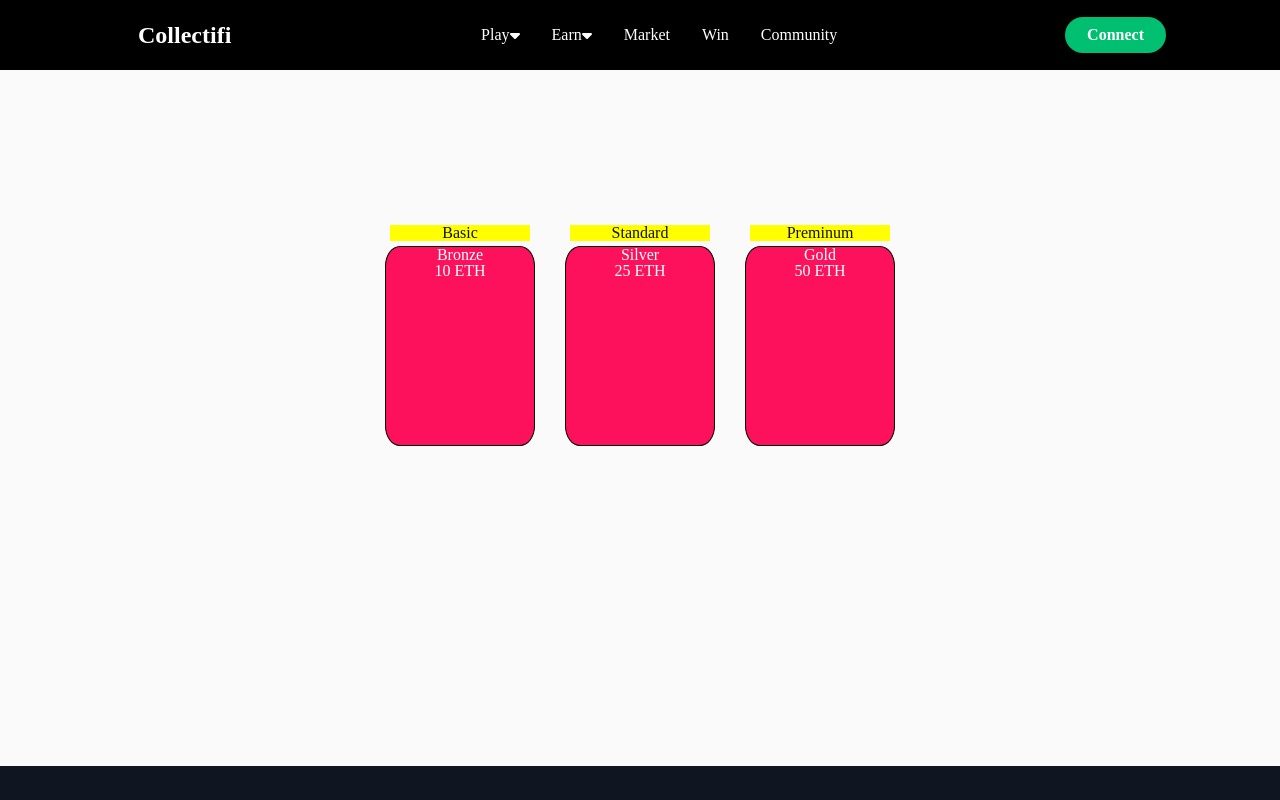
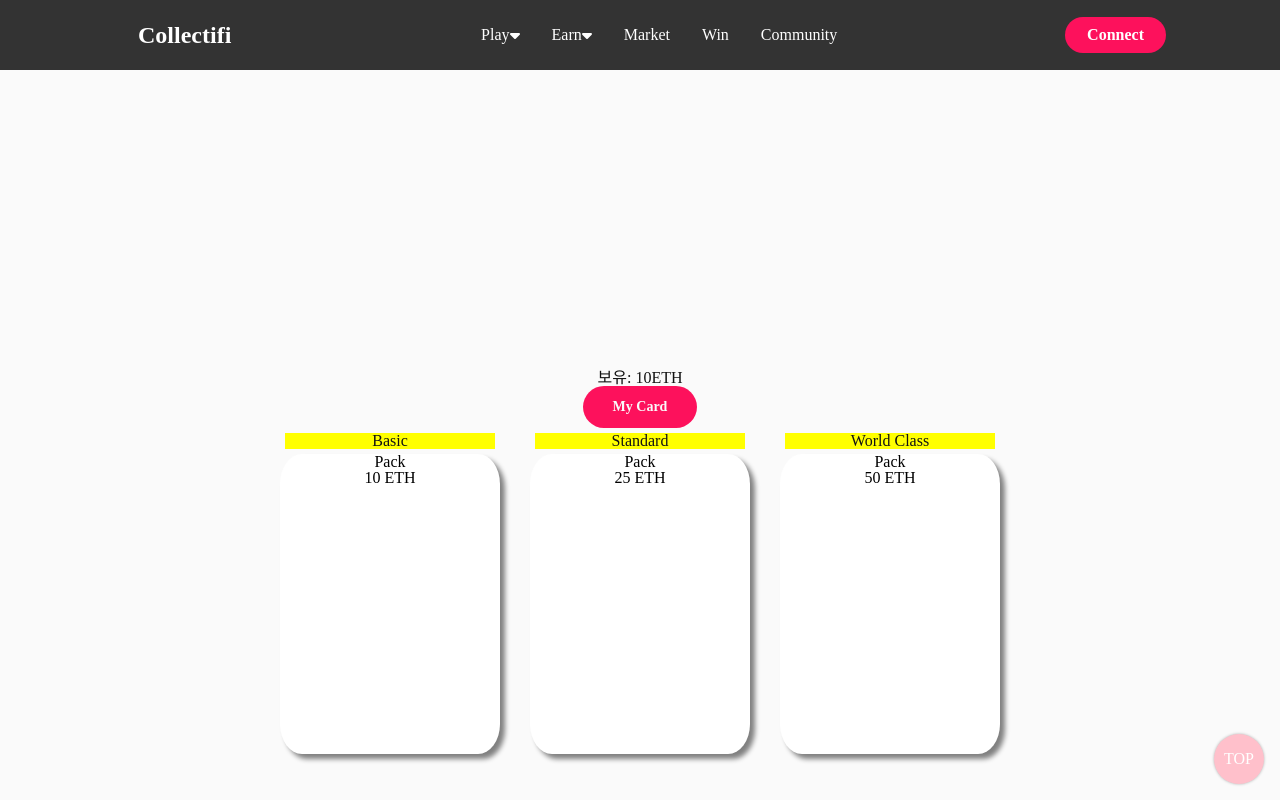
Before and after one commit to codestates-beb/BEB-08-final-Collectifi, a React (Create React App) app in the folder client/: page /draw in a window 1280 px wide. Shown: the top 800 px of the page. Built offline with nearby package versions, Linux system fonts and the light colour scheme; what javascript-time-ago would draw is missing.

Commit message:
FloatingBUtton

```diff
--- a/client/src/Styles.tsx
+++ b/client/src/Styles.tsx
@@ -12,6 +12,10 @@ export const Layout = styled.div`
   @media only screen and (max-width: 1024px) {
     max-width: 93%;
   }
+`;
+// 테스트용 컴포넌트
+export const DummyComponent = styled.div`
+  height: 300px;
 `;
 
 // 글로벌 스타일
--- a/client/src/components/Dropdown.tsx
+++ b/client/src/components/Dropdown.tsx
@@ -23,13 +23,15 @@ const DropdownMenu = styled.ul`
   list-style: none;
   text-align: start;
   overflow: hidden;
-  border-radius: 0 0 10px 10px;
+  border-radius: 10px 10px 10px 10px;
+  box-shadow: 3px 3px 3px #f3f3f3;
 `;
 
 const Item = styled.li`
   background: white;
   cursor: pointer;
-  border: 1px solid black;
+  padding: 5px;
+  /* border: 1px solid black; */
 `;
 
 const ItemLink = styled(Link)`
@@ -39,9 +41,9 @@ const ItemLink = styled(Link)`
   text-decoration: none;
   color: black;
   padding: 16px;
-
+  border-radius: 5px 5px 5px 5px;
   &:hover {
-    background: rgb(175, 175, 179);
+    background: rgb(241, 241, 241);
   }
 `;
 
--- a/client/src/components/Header.tsx
+++ b/client/src/components/Header.tsx
@@ -20,8 +20,8 @@ declare global {
 
 const navVariants = {
   top: {
-    // backgroundColor: 'rgba(0, 0, 0, 0)',
-    backgroundColor: '#000',
+    // backgroundColor: 'white',
+    backgroundColor: '#333333',
   },
   scroll: {
     backgroundColor: 'grey',
@@ -30,7 +30,7 @@ const navVariants = {
 };
 
 const Nav = styled(motion.div)`
-  background: '#000';
+  /* background: '#000'; */
   height: 70px;
   /* margin-top: -70px; */
   display: flex;
@@ -118,7 +118,7 @@ const NavBtn = styled.nav`
 const NavBtnLink = styled.div`
   font-weight: bold;
   border-radius: 50px;
-  background: #01bf71;
+  background: ${props => props.theme.mainColor};
   white-space: nowrap;
   padding: 10px 22px;
   color: #fff;
@@ -134,6 +134,9 @@ const NavBtnLink = styled.div`
     background: #fff;
     color: #010606;
   }
+`;
+const NonBlur = styled.div`
+  /* filter: */
 `;
 
 const Header = ({toggle}: PageLayoutProps) => {
@@ -170,7 +173,7 @@ const Header = ({toggle}: PageLayoutProps) => {
       name: 'Play',
       link: '/draw',
       submenu: [
-        {name: 'Draw', link: '/draw'},
+        {name: 'Pack', link: '/draw'},
         {name: 'Upgrade', link: '/upgrade'},
         // {name: '승부', link: '/prediction'},
       ],
@@ -261,7 +264,7 @@ const Header = ({toggle}: PageLayoutProps) => {
                 connectWallet();
               }}
             >
-              Connect
+              <NonBlur>Connect</NonBlur>
             </NavBtnLink>
           </NavBtn>
         </NavbarContainer>
--- a/client/src/components/PageLayout.tsx
+++ b/client/src/components/PageLayout.tsx
@@ -2,6 +2,7 @@ import React from 'react';
 import {Outlet} from 'react-router-dom';
 import Footer from './Footer';
 import Header from './Header';
+import FloatingButton from './UI/FloatingButton';
 
 export interface PageLayoutProps {
   toggle: () => void;
@@ -11,6 +12,7 @@ const PageLayout = ({toggle}: PageLayoutProps) => (
   <>
     <Header toggle={toggle} />
     <Outlet />
+    <FloatingButton />
     <Footer />
   </>
 );
--- /dev/null
+++ b/client/src/components/UI/FloatingButton.tsx
@@ -0,0 +1,49 @@
+import React from 'react';
+import styled from 'styled-components';
+
+const Floating = styled.div`
+  position: fixed;
+  bottom: 16px;
+  right: 16px;
+  border: 0;
+  border-radius: 50%;
+  background: rgb(255, 192, 203);
+  /* background: rgba(188, 100, 140, 0.449); */
+  box-shadow: 0 0 3px rgba(0, 0, 0, 0.3);
+  backdrop-filter: blur(16px);
+  width: 50px;
+  height: 50px;
+  text-align: center;
+  display: flex;
+  justify-content: center;
+  align-items: center;
+  font-size: 1rem;
+  color: white;
+  cursor: pointer;
+  &:hover {
+    opacity: 0.8;
+  }
+`;
+
+const FloatingButton = () => {
+  const scrollToTop = (duration: number, step: number) => {
+    const totalScrollDistance = window.scrollY;
+    const scrollStep = Math.PI / (duration / step);
+    let scrollCount = 0;
+    const scrollInterval = setInterval(() => {
+      if (window.scrollY !== 0) {
+        window.scrollTo(0, Math.round(totalScrollDistance * Math.cos(scrollCount)));
+        scrollCount += scrollStep;
+      } else {
+        clearInterval(scrollInterval);
+      }
+    }, step);
+  };
+  const scrollTop = () => {
+    scrollToTop(500, 5);
+    // window.scrollTo(0, 0);
+  };
+  return <Floating onClick={() => scrollTop()}>TOP</Floating>;
+};
+
+export default FloatingButton;
--- a/client/src/pages/DrawCardPage.tsx
+++ b/client/src/pages/DrawCardPage.tsx
@@ -1,6 +1,7 @@
 import React from 'react';
 import styled from 'styled-components';
-import {Layout} from '../Styles';
+import {DummyComponent, Layout} from '../Styles';
+import Button from '../components/UI/Button';
 
 const PackList = styled.div`
   display: flex;
@@ -18,52 +19,49 @@ const PackLabel = styled.div`
 `;
 
 const Pack = styled.div`
-  background: ${props => props.theme.mainColor};
-  width: 150px;
-  height: 200px;
+  background: white;
+  width: 220px;
+  height: 300px;
   border-radius: 10%;
-  border: 1px solid black;
-  color: white;
+  /* border: 1px solid black; */
+  color: black;
   text-align: center;
-`;
-
-const DummyComponent = styled.div`
-  height: 150px;
+  box-shadow: 5px 5px 5px grey;
+  &:hover {
+    transform: translateY(-5px); /* 마우스를 올렸을 때 위로 이동 */
+    transition: transform 0.5s ease; /* transition 속성 추가 */
+  }
 `;
 
 const DrawCardPage = () => {
   return (
     <Layout>
       <DummyComponent />
+      <div>보유: 10ETH</div>
+      <Button>My Card</Button>
       <PackList>
         <PackListItem>
           <PackLabel>Basic</PackLabel>
           <Pack>
-            <div>Bronze</div>
+            <div>Pack</div>
             <div>10 ETH</div>
           </Pack>
         </PackListItem>
         <PackListItem>
           <PackLabel>Standard</PackLabel>
           <Pack>
-            <div>Silver</div>
+            <div>Pack</div>
             <div>25 ETH</div>
-            <div></div>
           </Pack>
         </PackListItem>
         <PackListItem>
-          <PackLabel>Preminum</PackLabel>
+          <PackLabel>World Class</PackLabel>
           <Pack>
-            <div>Gold</div>
+            <div>Pack</div>
             <div>50 ETH</div>
-            <div></div>
-            <div></div>
-            <div></div>
-            <div></div>
           </Pack>
         </PackListItem>
       </PackList>
-      <DummyComponent />
       <DummyComponent />
     </Layout>
   );
--- a/client/src/pages/MainPage.tsx
+++ b/client/src/pages/MainPage.tsx
@@ -7,6 +7,7 @@ import Input from '../components/UI/Input';
 import Market from '../components/market/Market';
 import MyPage from '../components/mypage/MyPage';
 import CardDetail from '../components/market/CardDetail';
+import {DummyComponent} from '../Styles';
 
 const MainPage = () => {
   const [error, setError] = useState<any>(null);
@@ -77,6 +78,7 @@ const MainPage = () => {
       {/* <Market /> */}
       {/* <MyPage /> */}
       {/* <CardDetail /> */}
+      <DummyComponent />
     </>
   );
 };
--- a/client/src/pages/PostPage.tsx
+++ b/client/src/pages/PostPage.tsx
@@ -29,9 +29,9 @@ const PostPage = ({setCurrentPage}: {setCurrentPage: (value: number) => void}) =
     <div>
       {post && (
         <>
-          <div>번호: {id}</div>
-          <div>작성자: {post.user_id}</div>
-          <div>날짜: {post.created_at}</div>
+          <div>
+            번호: {id} 작성자: {post.user_id} 날짜: {post.created_at}
+          </div>
           <span>제목: {post.title}</span> <span>조회수: {post.views}</span>
           <div>내용: {post.content}</div>
           <div>
--- a/client/src/pages/UpgradeCardPage.tsx
+++ b/client/src/pages/UpgradeCardPage.tsx
@@ -6,6 +6,20 @@ import CardListItem from '../components/market/CardListItem';
 import PlayerCard from '../components/UI/PlayerCard';
 import {Layout} from '../Styles';
 
+const TargetCard = styled.div`
+  display: flex;
+  justify-content: center;
+  /* background: yellow; */
+  margin: 10px;
+  padding: 10px;
+  gap: 10px;
+  box-shadow: 5px 5px 5px 5px gray;
+`;
+const CardInfo = styled.div`
+  padding: 10px;
+  margin: 10px;
+`;
+
 const UpgradeCardPage = () => {
   return (
     <>
@@ -13,12 +27,14 @@ const UpgradeCardPage = () => {
         <h2>Upgrade Card</h2>
         <label>Select your target Card</label>
         <div>강화할 카드</div>
+        <TargetCard>
           <CardListItem>
             <PlayerCard
               imgSrc="https://gateway.pinata.cloud/ipfs/QmVGZEoL8pzxfKwfj68GHtBScaGyPkX2REs4KuytewvLJP?filename=1-1.png"
-            cardWidth={'250px'}
+              cardWidth={'200px'}
             />
           </CardListItem>
+          <CardInfo>
             <div>카드명: Lionel Messi </div>
             <div>시즌: 2011 - 2012</div>
             <div>73 Goals / 29 Assists</div>
@@ -27,6 +43,8 @@ const UpgradeCardPage = () => {
             <div>보유 ETH: 0.00031 ETH</div>
             <button>강화하기</button>
             <Confetti innerText={'성공'} />
+          </CardInfo>
+        </TargetCard>
       </Layout>
 
       <div>나의 카드 리스트</div>
```
Also changed, not shown: client/src/data/data.ts (renamed from client/src/data/data.js). Lines whose indentation alone changed are shown as unchanged.
